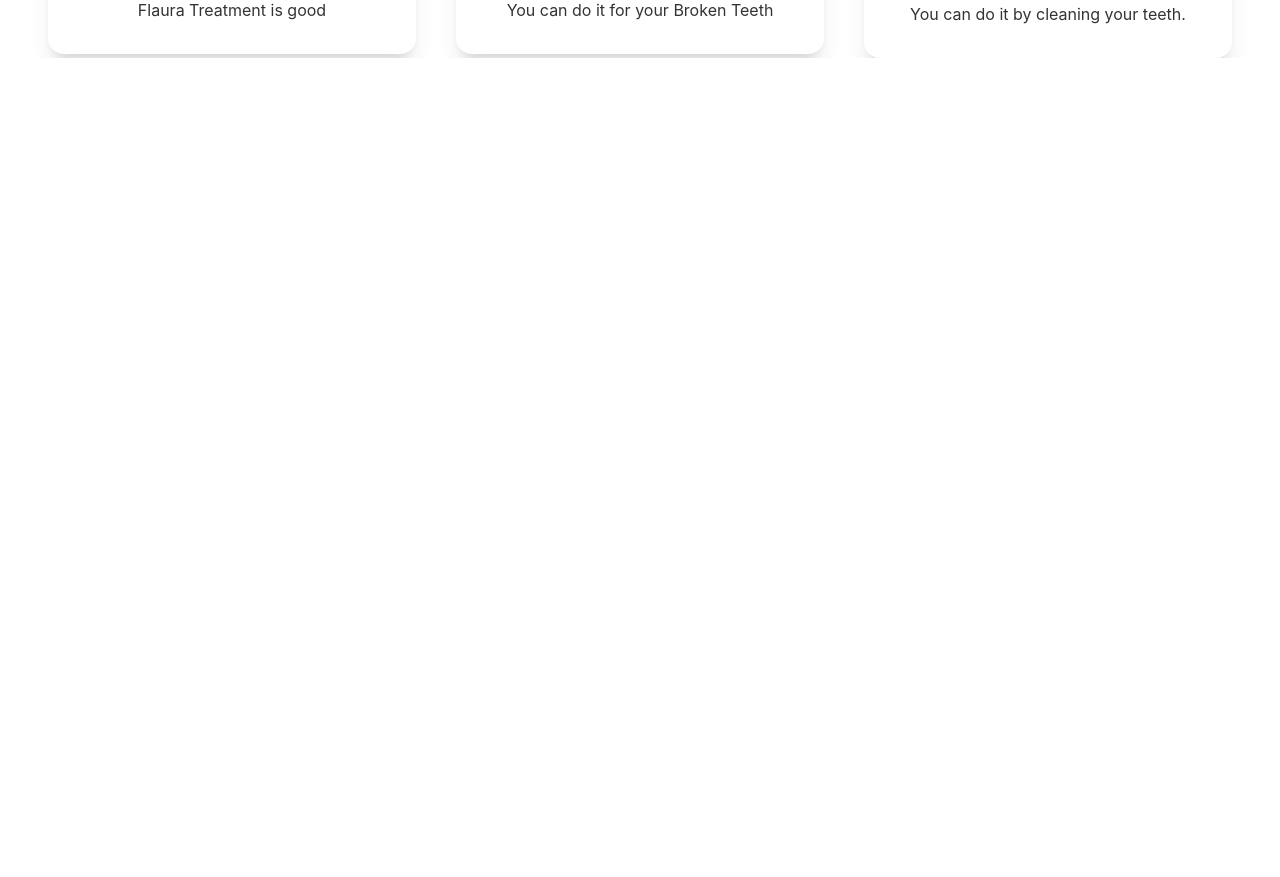
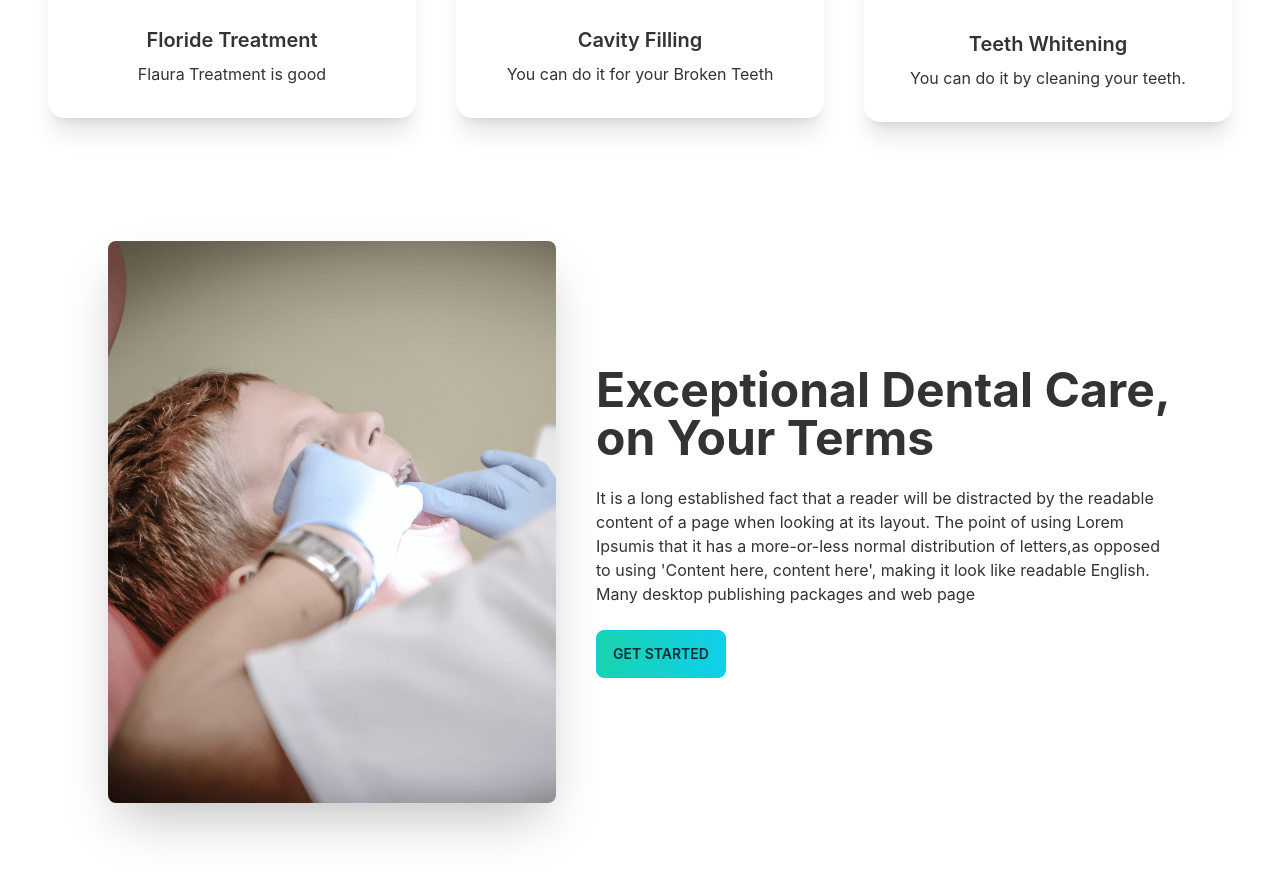
Before and after one commit to RHN007/doctors_portal, a React (Create React App) app: page / in a window 1280 px wide. Shown: the part 1297-2174 px from the top of the page. Before the commit the page ends 1355 px from the top, so only its background shows below. Built offline with nearby package versions, Linux system fonts and the light colour scheme.

Commit message:
added treatment section

```diff
--- a/src/Pages/Home/Services.js
+++ b/src/Pages/Home/Services.js
@@ -3,32 +3,33 @@
 import cavity from '../../assets/images/cavity.png'
 import flouride from '../../assets/images/fluoride.png'
 import whitening from '../../assets/images/whitening.png'
+import care from '../../assets/images/treatment.png'
 import Service from './Service';
 
 
 const Services = () => {
-    const services=[
+    const services = [
         {
-        _id:1,
-        name:'Floride Treatment',
-        description:'Flaura Treatment is good',
+            _id: 1,
+            name: 'Floride Treatment',
+            description: 'Flaura Treatment is good',
             img: flouride
         },
         {
-        _id:2,
-        name:'Cavity Filling',
-        description:'You can do it for your Broken Teeth',
+            _id: 2,
+            name: 'Cavity Filling',
+            description: 'You can do it for your Broken Teeth',
             img: cavity
         },
         {
-        _id:3,
-        name:'Teeth Whitening',
-        description:'You can do it by cleaning your teeth.',
+            _id: 3,
+            name: 'Teeth Whitening',
+            description: 'You can do it by cleaning your teeth.',
             img: whitening
         }
     ]
     return (
-        <div >
+        <div className='mt-16'>
             <h1 className='text-secondary font-bold text-center'>OUR SERVICES</h1>
             <h2 className=' text-2xl font-bold text-center'>Services We Provide</h2>
             <div className='grid grid-cols-1 lg:grid-cols-3 gap-10'>
@@ -40,6 +41,18 @@
                 }
 
             </div>
+            <div className="care">
+                <div class="hero min-h-screen bg-base-100">
+                    <div class="hero-content flex-col lg:flex-row">
+                        <img src={care} class="max-w-md rounded-lg shadow-2xl" />
+                        <div className='w-1/2 ml-6'>
+                            <h1 class="text-5xl font-bold">Exceptional Dental Care, on Your Terms</h1>
+                            <p class="py-6">It is a long established fact that a reader will be distracted by the readable content of a page when looking at its layout. The point of using Lorem Ipsumis that it has a more-or-less normal distribution of letters,as opposed to using 'Content here, content here', making it look like readable English. Many desktop publishing packages and web page</p>
+                            <button class="btn btn-primary uppercase bg-gradient-to-r from-secondary to-primary">Get Started</button>
+                        </div>
+                    </div>
+                </div>
+            </div>
         </div>
     );
 };
```
Lines whose indentation alone changed are shown as unchanged.
